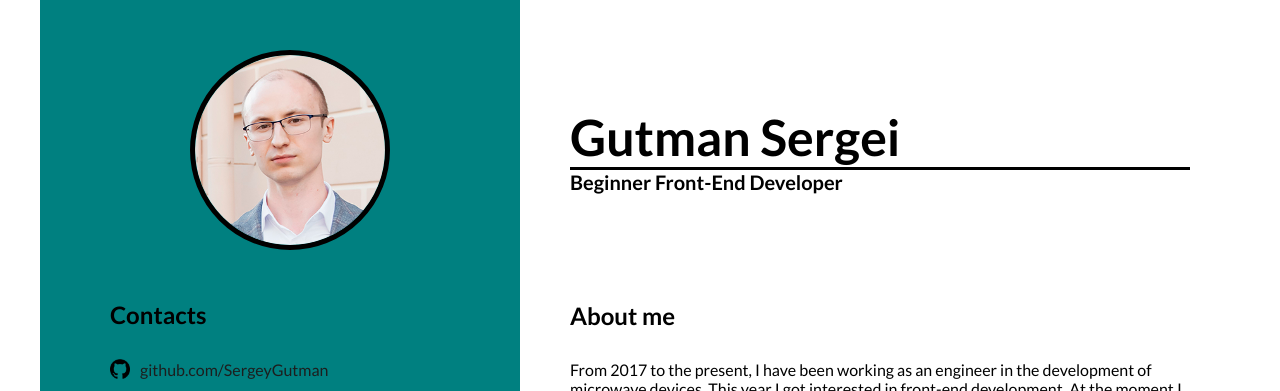
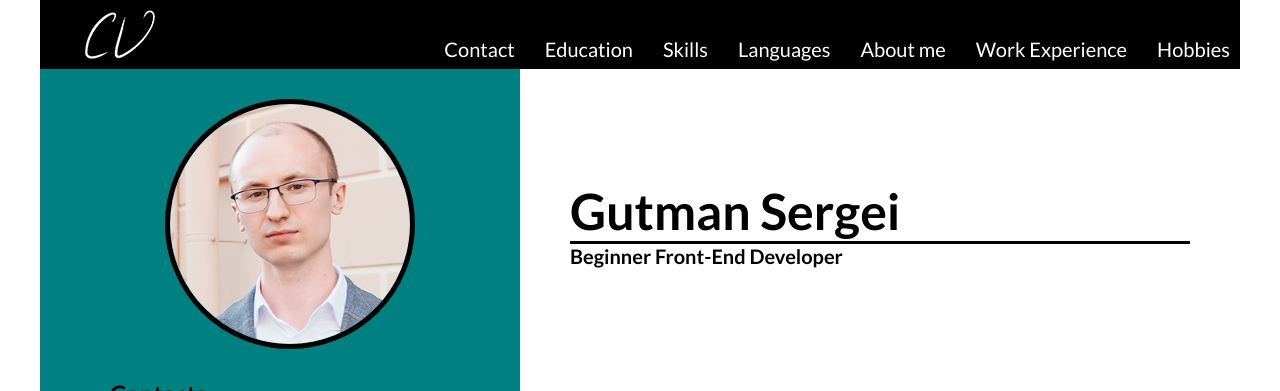
Before and after one commit to SergeyGutman/rsschool-cv-1, a plain HTML site: page index.html in a window 1280 px wide. Shown: the top 391 px of the page. Drawn offline with nearby package versions, Linux system fonts and the light colour scheme.

Commit message:
feat: add adapt nav

```diff
--- a/index.html
+++ b/index.html
@@ -11,7 +11,36 @@
 </head>
 <body>
     <div class="wrapper">
-		<header class="header">
+		<header>
+		 <div class="header_menu">
+			 <img src="img/Logo_cv.png" alt="Logo" class="header__logo-pic">
+			 <nav class="header_nav">
+				 <ul class="header__list">
+					 <li class="header__item">
+						 <a href="#contact" class="header__link">Contact</a>
+					 </li>
+					 <li class="header__item">
+						<a href="#education" class="header__link">Education</a>
+					</li>
+					<li class="header__item">
+						<a href="#skills" class="header__link">Skills</a>
+					</li>
+					<li class="header__item">
+						<a href="#languages" class="header__link">Languages</a>
+					</li>
+					<li class="header__item">
+						<a href="#about" class="header__link">About me</a>
+					</li>
+					<li class="header__item">
+						<a href="#experience" class="header__link">Work Experience</a>
+					</li>
+					<li class="header__item">
+						<a href="#hobbies" class="header__link">Hobbies</a>
+					</li>
+				 </ul>
+			 </nav>
+		 </div>
+		 <div class="header">
 			<div class="column">
 				<figure class="header__photo">
 					<img src="img/Photo.png" class="header__picture_outline" alt="Header avatar">
@@ -21,11 +50,12 @@
 				<h1 class="header__title">Gutman Sergei</h1>
 				<h3 class="header__subtitle">Beginner Front-End Developer</h3>
 			</div>
+		 </div>
 		</header>
 		<main class="main">
 			<div class="column">
 				<section class="document-section contact">
-					<h2 class="document-title">Contacts</h2>
+					<h2 class="document-title" id='contact'>Contacts</h2>
 					<ul class="contact__wrapper">
 						<li class="contact__list">
 							<div class="contact__image contact__image_github"></div>
@@ -54,7 +84,7 @@
 					</ul>
 				</section>
 				<section class="document-section education">
-					<h2 class="document-title">Education</h2>
+					<h2 class="document-title" id='education'>Education</h2>
 					<div class="education__block">
 						<div class="date">2012-2018</div>
 						<p class="education__text">Saint Petersburg Electrotechnical University "LETI"</p>
@@ -65,7 +95,7 @@
 					</div>
 				</section>
 				<section class="document-section skills">
-					<h2 class="document-title">Skills</h2>
+					<h2 class="document-title" id='skills'>Skills</h2>
 					<ul>
 						<li class="skills__block">
 							<p class="skills__text">HTML</p>
@@ -82,7 +112,7 @@
 					</ul>
 				</section>
 				<section class="document-section languages">
-					<h2 class="document-title">Languages</h2>
+					<h2 class="document-title" id='languages'>Languages</h2>
 					<ul>
 						<li class="skills__text skills__block">English(A2)</li>
                         <li class="skills__text skills__block">German(B)</li>
@@ -92,7 +122,7 @@
 			</div>
 			<div class="column column_main">
 				<section class="document-section about_me">
-					<h2 class="document-title">About me</h2>
+					<h2 class="document-title" id='about'>About me</h2>
 					<p>
 						From 2017 to the present, I have been working as an engineer in the development of microwave devices.
                         This year I got interested in front-end development. At the moment I am taking a course at RS School.
@@ -101,7 +131,7 @@
 					</p>
 				</section>
 				<section class="document-section">
-					<h2 class="document-title">Work Experience</h2>
+					<h2 class="document-title" id='experience'>Work Experience</h2>
 					<div class="work__block">
 						<div>
 							<p class="work-text">
@@ -116,7 +146,7 @@
 let bill25 = 0;
 let bill50 = 0;
 let sumVasyaMoney = 0;
-for (let i = 0; i < peopleInLine.length; i++) {
+for (let i = 0; i <peopleInLine.length; i++) {
     if (peopleInLine[i] == 25) {
      bill25++;
     } else if(peopleInLine[i] == 50) {
@@ -140,7 +170,7 @@ return 'YES';
 					</div>
 				</section>
 				<section class="document-section hobby">
-					<h2 class="document-title">Hobbies</h2>
+					<h2 class="document-title" id='hobbies'>Hobbies</h2>
 					<div class="hobby__block">
 				            <div>
 							    <p>Guitar</p>
--- a/style.css
+++ b/style.css
@@ -53,6 +53,10 @@ ul{
          url('fonts/lato-v20-latin-900.svg#Lato') format('svg'); /* Legacy iOS */
   }
 
+ html{
+    scroll-behavior: smooth;
+ }
+
 body{
 	width: 100%;
 	font-family: 'Lato';
@@ -63,6 +67,47 @@ body{
 	max-width: 1200px;
     margin: 0 auto;
 }
+
+.header_menu{
+    background-color: black;
+    display: flex;
+    flex-wrap: wrap;
+    align-items: flex-end;
+    justify-content: space-between;
+}
+
+.header__logo-pic{
+    display: flex;
+    flex-wrap: wrap;
+    margin-left: 45px;
+    margin-top: 10px;
+    margin-bottom: 10px;
+    max-height: 60px;
+}
+
+.header__list{
+display: flex;
+flex-wrap: wrap;
+}
+
+.header__item{
+   margin-right: 30px;
+}
+
+.header__item:last-child{
+    margin-right: 10px;
+ }
+
+ .header__link{
+     font-size: 20px;
+     line-height: 40px;
+     color: rgb(255, 255, 255);
+     text-decoration: none;
+ }
+
+ .header__link:hover, .header__link:focus, .header__link:active{
+     opacity: .75;
+ }
 
 .column{
     width: 40%;
@@ -119,10 +164,10 @@ body{
 
 .header__photo{
     display: flex;
-    height: 200px;
+    height: 250px;
     justify-content: center;
-    width: 200px;
-    margin: 50px auto;
+    width: 250px;
+    margin: 30px auto;
     position: relative;
     }
 
@@ -272,15 +317,7 @@ body{
             width: 200px;
             height: 200px;
         }
-        .header__avatar{
-            width: 200px;
-            height: 200px;
-        }
-        .header__avatar::after{
-            width: 50px;
-            height: 50px;
-            right: 4px;
-        }
+
         .header__title{
             font-size: 40px;
         }
@@ -323,30 +360,3 @@ body{
             padding-bottom: 20px;
         }
     }
-    @media (max-width: 420px){
-        .footer__inner{
-            flex-direction: column;
-        }
-        .footer__block:nth-child(2){
-            margin-right: 0;
-            margin-top: 10px;
-            margin-bottom: 10px;
-        }
-        .footer__social{
-            margin-right: 0;
-        }
-    }
-    @media (max-width: 380px){
-        .education__block {
-            margin-bottom: 20px;
-        }
-        .work__block {
-            margin-bottom: 10px;
-        }
-        .hobby__wrapper{
-            flex-direction: column;
-        }
-        .hobby__row{
-            width: 100%;
-        }
-    }
```
